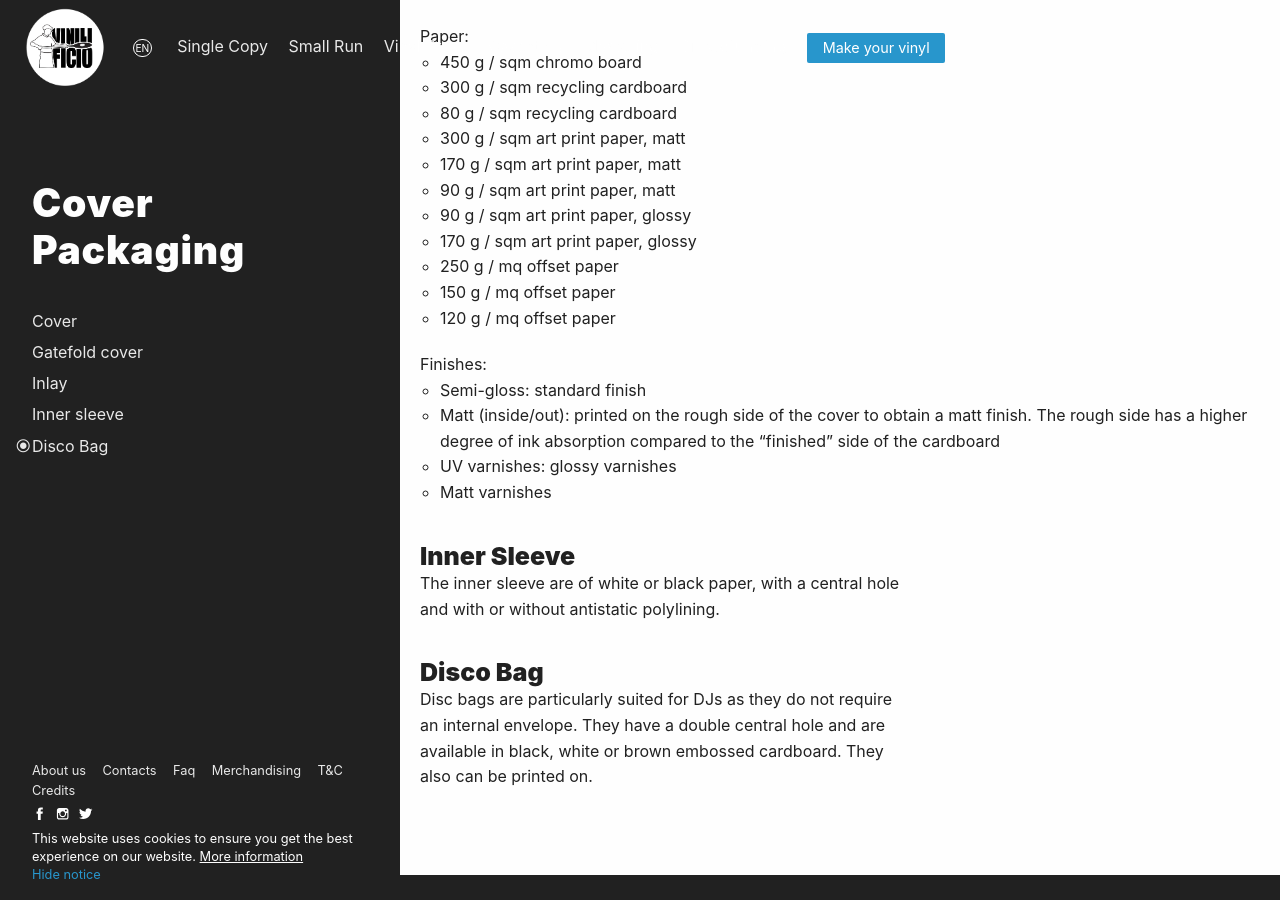
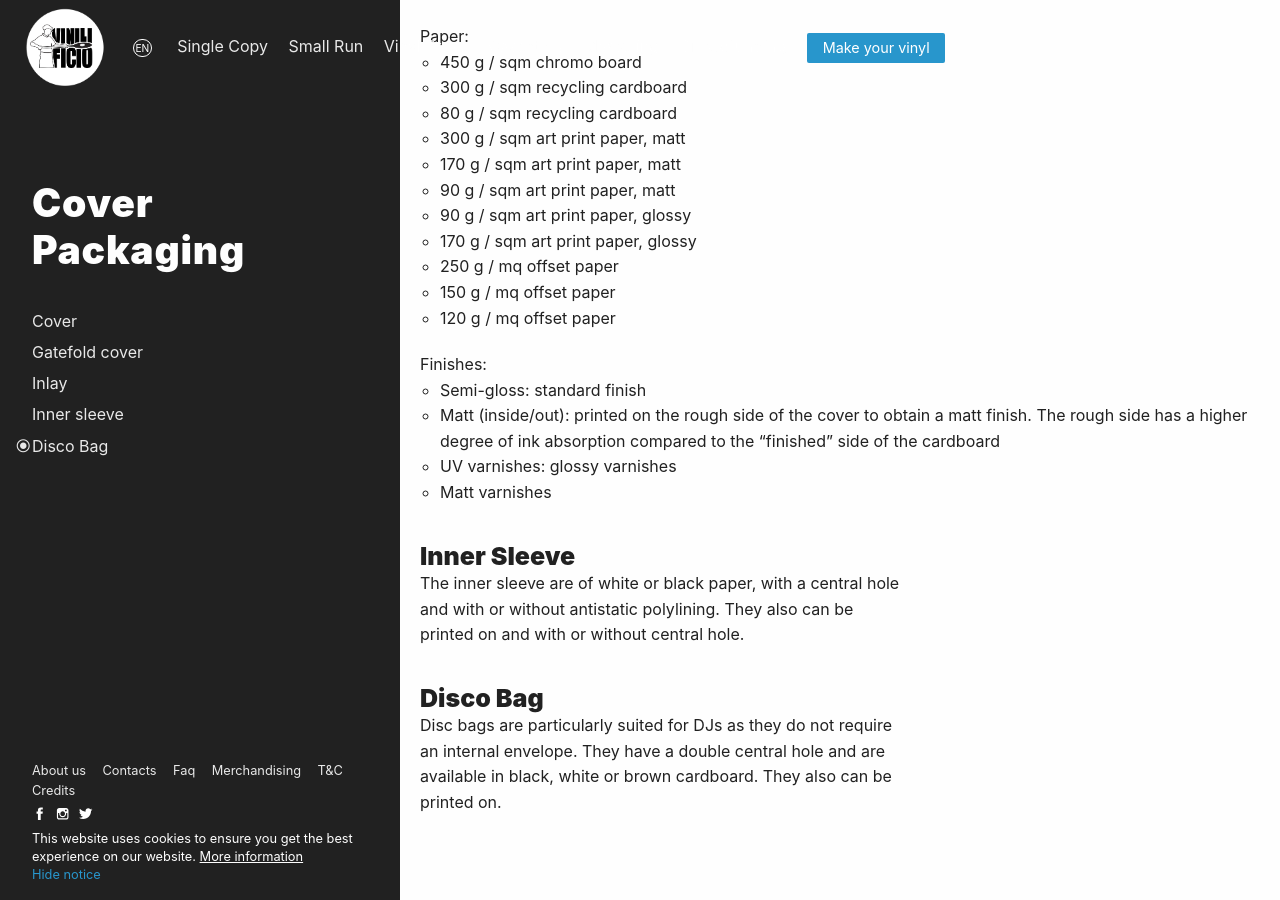
Before and after one commit to Vinilificio/vinilificio.com, a Jekyll site: the page built from en/cover-packaging.md, in a window 1280 px wide and 900 px high, scrolled down 2145 px. Built offline with Jekyll 4.4.1, drawn with Linux system fonts in a browser that asks for light colours; nearby versions of some CDN libraries; comment, search, counter and statistics services are not loaded.

Commit message:
Update cover-packaging.md

```diff
--- a/en/cover-packaging.md
+++ b/en/cover-packaging.md
@@ -93,9 +93,9 @@ Finishes:
 
 ### Inner Sleeve
 
-The inner sleeve are of white or black paper, with a central hole and with or without antistatic polylining.
+The inner sleeve are of white or black paper, with a central hole and with or without antistatic polylining. They also can be printed on and with or without central hole.
 
 
 ### Disco Bag
 
-Disc bags are particularly suited for DJs as they do not require an internal envelope. They have a double central hole and are available in black, white or brown embossed cardboard. They also can be printed on.
+Disc bags are particularly suited for DJs as they do not require an internal envelope. They have a double central hole and are available in black, white or brown cardboard. They also can be printed on.
```
